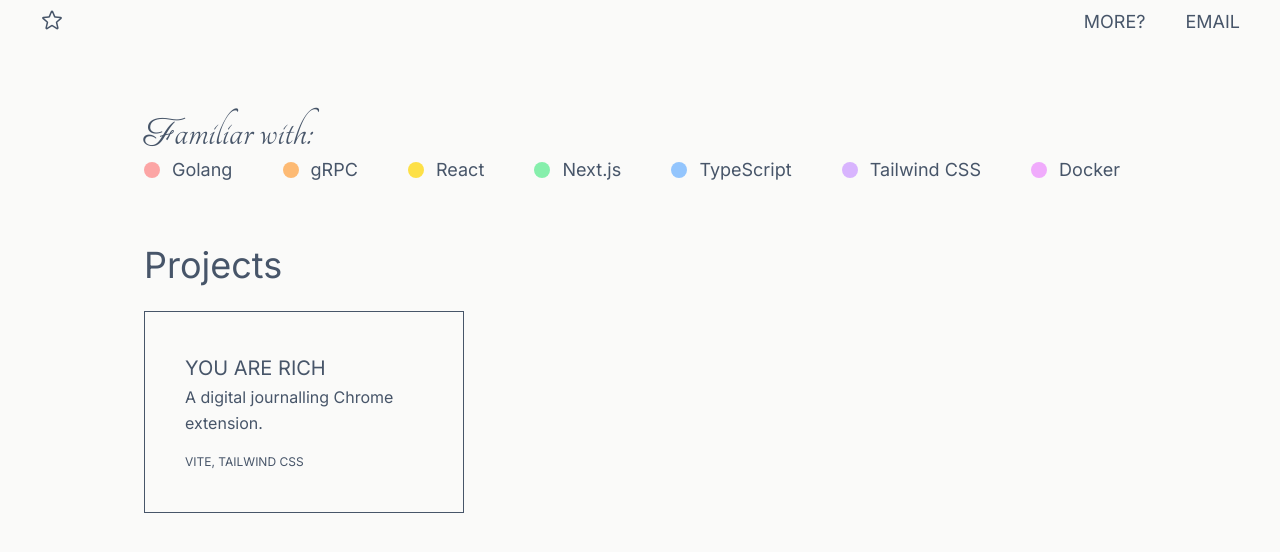
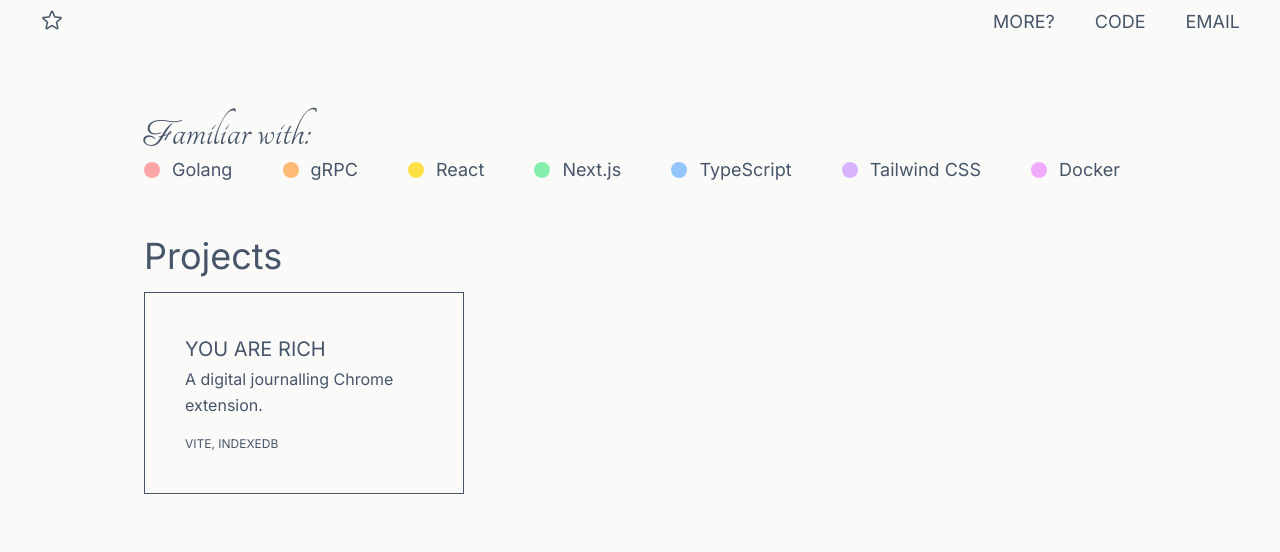
Before and after one commit to vivientran42/vivientran42.github.io, a Next.js app: page /coding in a window 1280 px wide. Shown: the top 552 px of the page. Built offline with nearby package versions, Linux system fonts and the light colour scheme.

Commit message:
add coding page

```diff
--- a/src/app/coding/page.tsx
+++ b/src/app/coding/page.tsx
@@ -1,3 +1,5 @@
+"use client";
+
 import Skill from "@/components/skill";
 import Project from "@/components/project";
 import { Tangerine } from "next/font/google";
@@ -8,21 +10,21 @@ const parissienne = Parisienne({ weight: ["400"], subsets: ["latin"] });
 
 export default function About() {
   return (
-    <main className="flex min-h-screen flex-col items-start px-36 py-16 bg-stone-50">
+    <main className="flex min-h-screen flex-col items-start px-20 md:px-36 py-16 bg-stone-50">
       <h1
         className={`${tangerine.className} text-left text-4xl sm:text-5xl text-slate-600 object-bottom	`}
       >
         {" "}
         <span className="relative">
           <span
-            className={`${parissienne.className} text-left text-[25px] sm:text-[38px] text-slate-600`}
+            className={`${parissienne.className} text-left text-[25px] sm:text-[35px] text-slate-600`}
           >
             F
           </span>
         </span>
         amiliar with:
       </h1>
-      <div className="flex w-full justify-between items-center">
+      <div className="lg:flex grid grid-cols-2 w-full justify-between items-center">
         <Skill colour="bg-red-300" text="Golang" />
         <Skill colour="bg-orange-300" text="gRPC" />
         <Skill colour="bg-yellow-300" text="React" />
@@ -33,12 +35,20 @@ export default function About() {
       </div>
       <br></br>
       <br></br>
-      <h1 className="text-slate-600 text-4xl leading-relaxed mb-4">Projects</h1>
-      <div className="w-full grid grid-cols-3 gap-4">
+      <h1 className="text-slate-600 text-2xl sm:text-4xl leading-relaxed mb-4">
+        Projects
+      </h1>
+      <div className="w-full grid grid-cols-1 md:grid-cols-2 lg:grid-cols-3 gap-4">
         <Project
           heading="YOU ARE RICH"
           description="A digital journalling Chrome extension."
-          footnote="VITE, TAILWIND CSS"
+          footnote="VITE, INDEXEDB"
+          onClick={() =>
+            window.open(
+              "https://github.com/vivientran42/you-are-rich",
+              "_blank",
+            )
+          }
         />
       </div>
     </main>
--- a/src/components/header.tsx
+++ b/src/components/header.tsx
@@ -19,7 +19,13 @@ export default function Header() {
           MORE?
         </Link>
         <Link
-          href={"mailto:vivitr9@gmail.com"}
+          href={`/coding`}
+          className="text-right text-lg text-slate-600 hover:text-pink-500 hover:underline decoration-wavy transition duration-150"
+        >
+          CODE
+        </Link>
+        <Link
+          href={"mailto:vivientran42@gmail.com"}
           className="text-right text-lg text-slate-600 hover:text-pink-500 hover:underline decoration-wavy transition duration-150"
         >
           EMAIL
```
